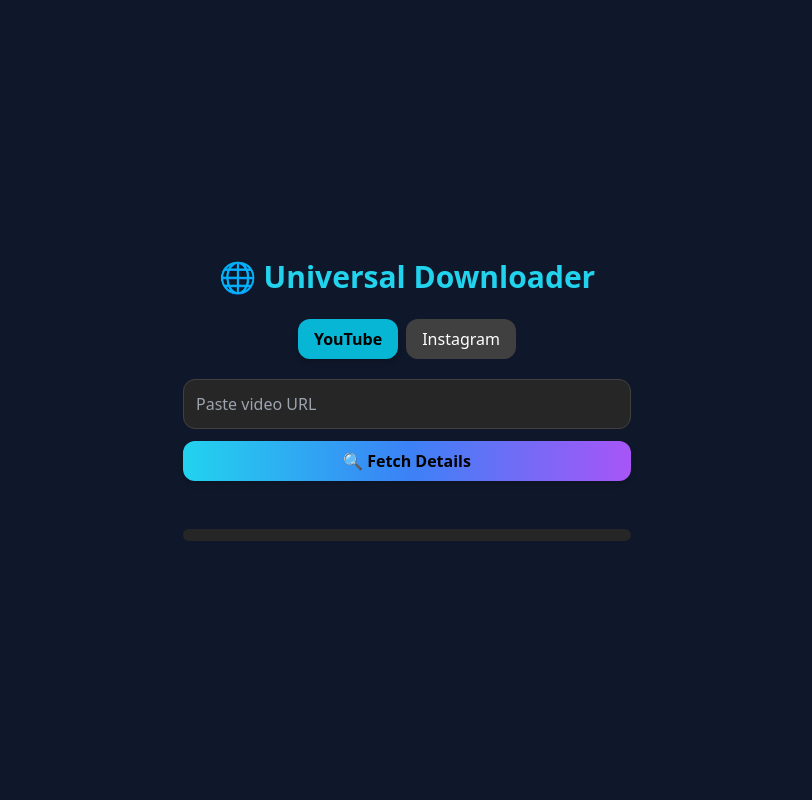
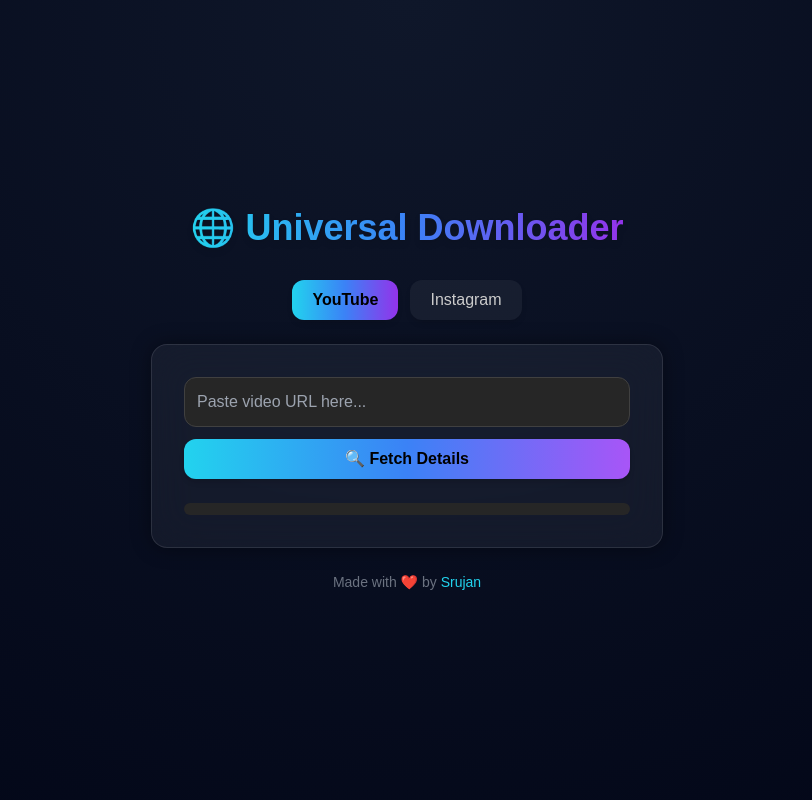
Before and after one commit to varchigachi/INYT, a Flask app: page / in a window 1280 px wide. Shown: the whole page, without its empty margins (233-1045 px from the left). Run offline with Flask 3, Linux system fonts and the light colour scheme; some libraries are stand-ins or nearby versions.

Commit message:
Update index.html

```diff
--- a/templates/index.html
+++ b/templates/index.html
@@ -6,26 +6,80 @@
   <title>Universal Downloader</title>
   <script src="https://cdn.tailwindcss.com"></script>
   <style>
-    #bar { animation: pulseGlow 2s infinite alternate ease-in-out; }
+    /* Background gradient animation */
+    body {
+      background: radial-gradient(circle at top, #0f172a 0%, #020617 100%);
+      background-attachment: fixed;
+      font-family: 'Poppins', sans-serif;
+      overflow-x: hidden;
+    }
+
+    .glass {
+      backdrop-filter: blur(20px);
+      background: rgba(255, 255, 255, 0.05);
+      border: 1px solid rgba(255, 255, 255, 0.1);
+      box-shadow: 0 0 20px rgba(0, 0, 0, 0.4);
+    }
+
+    /* Animated glowing progress bar */
+    #bar {
+      animation: pulseGlow 2s infinite alternate ease-in-out;
+    }
+
     @keyframes pulseGlow {
-      from { box-shadow: 0 0 12px rgba(0,255,255,0.8), 0 0 24px rgba(0,150,255,0.4); }
-      to { box-shadow: 0 0 24px rgba(0,255,255,0.9), 0 0 36px rgba(0,150,255,0.6); }
+      from {
+        box-shadow: 0 0 12px rgba(0, 255, 255, 0.8),
+                    0 0 24px rgba(0, 150, 255, 0.4);
+      }
+      to {
+        box-shadow: 0 0 30px rgba(0, 255, 255, 1),
+                    0 0 50px rgba(0, 150, 255, 0.8);
+      }
+    }
+
+    .tab-active {
+      background: linear-gradient(to right, #22d3ee, #3b82f6, #9333ea);
+      color: #000;
+      font-weight: 600;
+    }
+
+    .tab-inactive {
+      background: rgba(255, 255, 255, 0.05);
+      color: #ccc;
+    }
+
+    .fade-in {
+      animation: fadeIn 0.6s ease forwards;
+    }
+
+    @keyframes fadeIn {
+      from { opacity: 0; transform: translateY(10px); }
+      to { opacity: 1; transform: translateY(0); }
+    }
+
+    #toast {
+      backdrop-filter: blur(8px);
     }
   </style>
 </head>
-<body class="bg-[#0f172a] text-white flex flex-col items-center justify-center min-h-screen px-5">
+<body class="flex flex-col items-center justify-center min-h-screen px-4 text-white">
 
-  <h1 class="text-3xl font-bold text-cyan-400 mb-6">🌐 Universal Downloader</h1>
+  <!-- Header -->
+  <h1 class="text-4xl font-bold mb-8 bg-gradient-to-r from-cyan-400 via-blue-500 to-purple-600 text-transparent bg-clip-text drop-shadow-md">
+    🌐 Universal Downloader
+  </h1>
 
   <!-- Tabs -->
-  <div class="flex gap-2 mb-5">
-    <button id="ytTab" class="tab-btn bg-cyan-500 text-black font-semibold px-4 py-2 rounded-xl shadow-md">YouTube</button>
-    <button id="igTab" class="tab-btn bg-neutral-700 hover:bg-neutral-600 px-4 py-2 rounded-xl">Instagram</button>
+  <div class="flex gap-3 mb-6">
+    <button id="ytTab" class="px-5 py-2 rounded-xl shadow-md transition tab-active">YouTube</button>
+    <button id="igTab" class="px-5 py-2 rounded-xl shadow-md transition tab-inactive">Instagram</button>
   </div>
 
-  <!-- Form -->
-  <form class="flex flex-col items-center gap-3 w-full max-w-md">
-    <input id="urlInput" type="text" placeholder="Paste video URL"
+  <!-- Glass card -->
+  <div class="glass p-8 rounded-2xl w-full max-w-lg fade-in">
+    <!-- Input form -->
+    <form class="flex flex-col items-center gap-3 w-full">
+      <input id="urlInput" type="text" placeholder="Paste video URL here..."
         class="w-full p-3 rounded-xl bg-neutral-800 border border-neutral-700 text-gray-200 focus:ring-2 focus:ring-cyan-400 outline-none" />
       <button type="submit"
         class="w-full bg-gradient-to-r from-cyan-400 via-blue-500 to-purple-500 text-black font-semibold py-2 rounded-xl shadow-md hover:opacity-90 transition">
@@ -33,16 +87,24 @@
       </button>
     </form>
 
+    <!-- Video Info -->
     <div id="msg" class="mt-6 text-center text-gray-300"></div>
 
-  <!-- Progress -->
-  <div id="progressWrapper" class="w-full bg-neutral-800 h-3 rounded-2xl mt-6 relative overflow-hidden max-w-md">
+    <!-- Progress Bar -->
+    <div id="progressWrapper" class="w-full bg-neutral-800 h-3 rounded-2xl mt-6 relative overflow-hidden">
       <div id="bar" class="h-3 w-0 bg-gradient-to-r from-cyan-400 via-blue-500 to-purple-500 rounded-2xl transition-all duration-500 ease-out"></div>
       <span id="pct" class="absolute right-3 top-[-28px] text-sm text-gray-300 font-semibold">0%</span>
     </div>
+  </div>
 
-  <div id="toast" class="hidden fixed bottom-6 right-6 z-50 px-5 py-4 rounded-xl text-lg font-semibold shadow-2xl"></div>
+  <!-- Toast -->
+  <div id="toast" class="hidden fixed bottom-6 right-6 z-50 px-5 py-4 rounded-xl text-lg font-semibold shadow-2xl text-white"></div>
 
+  <footer class="text-gray-500 text-sm mt-6">
+    Made with ❤️ by <span class="text-cyan-400">Srujan</span>
+  </footer>
+
+  <!-- Script -->
   <script>
     const form = document.querySelector("form");
     const msg = document.getElementById("msg");
@@ -60,11 +122,11 @@
     function switchTab(tab) {
       currentPlatform = tab;
       if (tab === "youtube") {
-        ytTab.className = "tab-btn bg-cyan-500 text-black font-semibold px-4 py-2 rounded-xl shadow-md";
-        igTab.className = "tab-btn bg-neutral-700 hover:bg-neutral-600 px-4 py-2 rounded-xl";
+        ytTab.className = "px-5 py-2 rounded-xl shadow-md tab-active";
+        igTab.className = "px-5 py-2 rounded-xl shadow-md tab-inactive";
       } else {
-        igTab.className = "tab-btn bg-pink-500 text-black font-semibold px-4 py-2 rounded-xl shadow-md";
-        ytTab.className = "tab-btn bg-neutral-700 hover:bg-neutral-600 px-4 py-2 rounded-xl";
+        igTab.className = "px-5 py-2 rounded-xl shadow-md tab-active";
+        ytTab.className = "px-5 py-2 rounded-xl shadow-md tab-inactive";
       }
       msg.innerHTML = "";
       document.getElementById("urlInput").value = "";
@@ -76,6 +138,7 @@
       if (!url) return;
       msg.innerHTML = "⏳ Fetching info...";
       bar.style.width = "10%";
+
       const formData = new FormData();
       formData.append("url", url);
       formData.append("platform", currentPlatform);
@@ -86,13 +149,16 @@
         if (data.error) throw new Error(data.error);
 
         msg.innerHTML = `
-          <div class="mt-3 text-white text-center">
+          <div class="fade-in mt-3 text-white text-center">
             <img src="${data.thumbnail}" class="rounded-xl mx-auto mb-3 w-64 border border-gray-700 shadow-lg">
             <h2 class="text-xl font-semibold">${data.title}</h2>
+            <p class="text-gray-400 text-sm">${data.duration || ""}</p>
           </div>
-          <div class="flex justify-center gap-3 mt-3">
-            <button id="vidBtn" class="bg-blue-600 hover:bg-blue-700 transition px-3 py-2 rounded-xl shadow-md">🎥 Video</button>
-            ${currentPlatform === "youtube" ? '<button id="audBtn" class="bg-green-600 hover:bg-green-700 transition px-3 py-2 rounded-xl shadow-md">🎧 Audio</button>' : ""}
+          <div class="flex justify-center gap-3 mt-4">
+            <button id="vidBtn" class="bg-blue-600 hover:bg-blue-700 transition px-4 py-2 rounded-xl shadow-md">🎥 Video</button>
+            ${currentPlatform === "youtube"
+              ? '<button id="audBtn" class="bg-green-600 hover:bg-green-700 transition px-4 py-2 rounded-xl shadow-md">🎧 Audio</button>'
+              : ""}
           </div>
         `;
 
@@ -100,8 +166,6 @@
         if (currentPlatform === "youtube") {
           document.getElementById("audBtn").onclick = () => startDownload(url, "audio");
         }
-
-        bar.style.width = "30%";
       } catch (err) {
         msg.innerHTML = `<span class="text-red-400">❌ ${err.message}</span>`;
       }
@@ -156,7 +220,8 @@
 
     function showToast(text, type = "success") {
       toast.textContent = text;
-      toast.className = "fixed bottom-6 right-6 px-6 py-4 rounded-xl text-lg font-semibold shadow-2xl transform transition-all duration-500 ease-out";
+      toast.className =
+        "fixed bottom-6 right-6 px-6 py-4 rounded-xl text-lg font-semibold shadow-2xl transform transition-all duration-500 ease-out";
       toast.classList.add(
         type === "error"
           ? "bg-gradient-to-r from-red-500 via-orange-500 to-pink-500 text-white"
```
Lines whose indentation alone changed are shown as unchanged.
